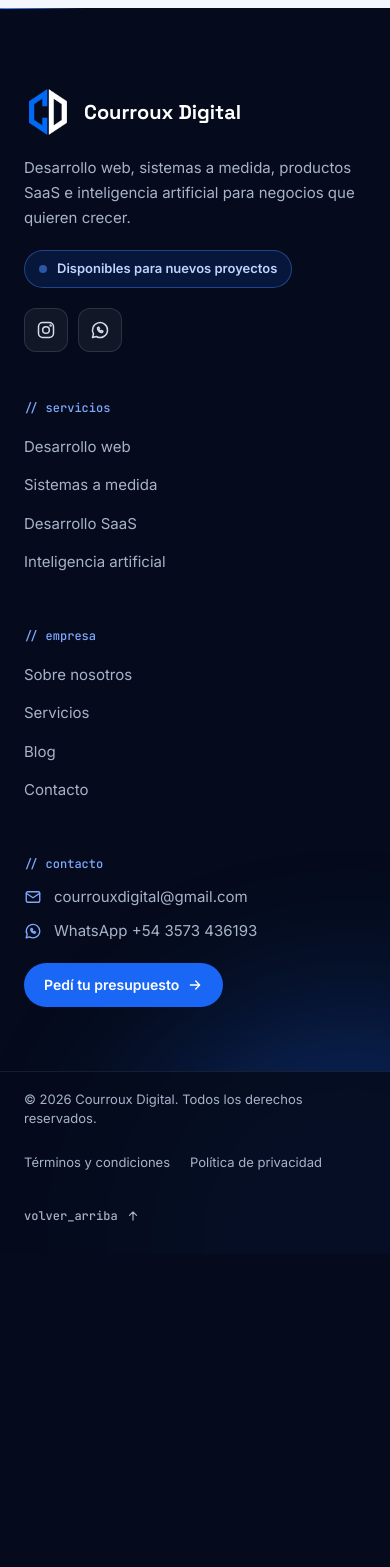
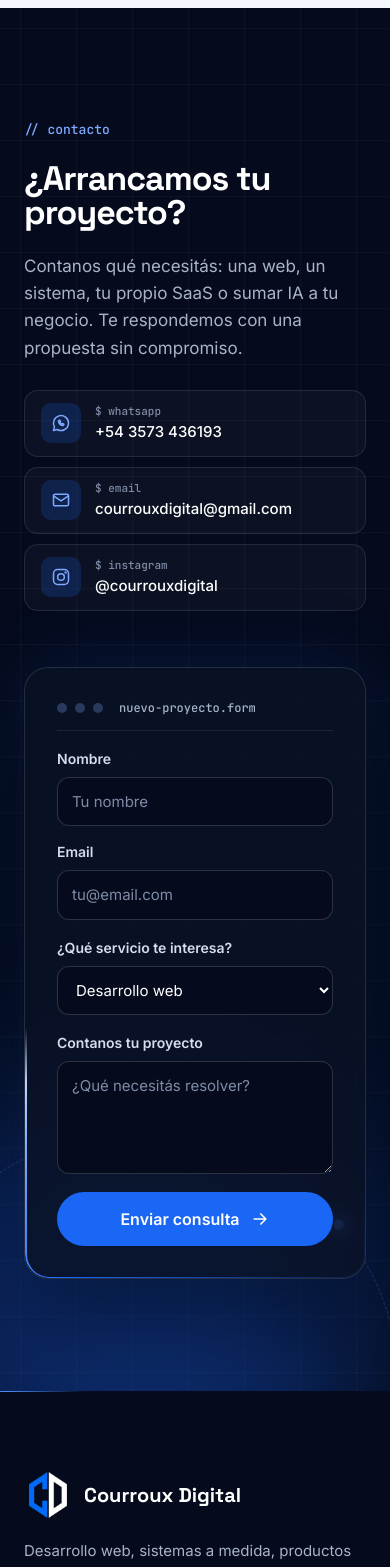
Before and after one commit to mattii95/cd-web, a Next.js app: page / in a window 390 px wide. Shown: the part 7060-8627 px from the top of the page. Before the commit the page ends 8314 px from the top, so only its background shows below. Built offline with nearby package versions, Linux system fonts and the light colour scheme.

Commit message:
feat: sección Contacto con formulario que abre WhatsApp

```diff
--- a/app/page.tsx
+++ b/app/page.tsx
@@ -1,5 +1,6 @@
 import { About } from "@/components/home/about";
 import { BlogPreview } from "@/components/home/blog-preview";
+import { Contact } from "@/components/home/contact";
 import { Hero } from "@/components/home/hero";
 import { Services } from "@/components/home/services";
 
@@ -10,6 +11,7 @@ export default function Home() {
       <About />
       <Services />
       <BlogPreview />
+      <Contact />
     </main>
   );
 }
--- /dev/null
+++ b/components/home/contact-form.tsx
@@ -0,0 +1,110 @@
+"use client";
+
+import type { FormEvent } from "react";
+import { ArrowRight } from "@/components/icons";
+import { services } from "@/lib/services";
+import { site } from "@/lib/site";
+
+const serviceOptions = [
+  ...services.map((s) => s.title),
+  "Todavía no lo sé",
+];
+
+const label = "flex flex-col gap-2 text-sm font-semibold text-text";
+const field =
+  "fx-input w-full min-h-12 rounded-xl border border-white/[0.16] bg-background px-3.5 py-[13px] text-[15px] font-normal text-white";
+
+export function ContactForm() {
+  // Sin backend: arma el mensaje y abre WhatsApp en una pestaña nueva.
+  function handleSubmit(e: FormEvent<HTMLFormElement>) {
+    e.preventDefault();
+    const data = new FormData(e.currentTarget);
+    const name = String(data.get("name") ?? "").trim();
+    const email = String(data.get("email") ?? "").trim();
+    const service = String(data.get("service") ?? "");
+    const message = String(data.get("message") ?? "").trim();
+
+    const text = [
+      `Hola, soy ${name}.`,
+      `Email: ${email}`,
+      `Servicio: ${service}`,
+      "",
+      message,
+    ].join("\n");
+
+    window.open(
+      `https://wa.me/${site.whatsapp}?text=${encodeURIComponent(text)}`,
+      "_blank",
+      "noopener,noreferrer",
+    );
+  }
+
+  return (
+    <form
+      onSubmit={handleSubmit}
+      className="fx-beam relative flex flex-col gap-[18px] rounded-3xl border border-white/[0.12] bg-surface-3/85 p-8 shadow-[0_40px_80px_rgba(0,0,0,0.45),0_0_80px_rgba(26,102,245,0.18)]"
+    >
+      <div className="flex items-center gap-2 border-b border-white/[0.08] pb-3.5 font-mono text-xs text-text-muted">
+        <span className="size-2.5 rounded-full bg-border-strong" />
+        <span className="size-2.5 rounded-full bg-border-strong" />
+        <span className="size-2.5 rounded-full bg-border-strong" />
+        <span className="ml-2">nuevo-proyecto.form</span>
+      </div>
+
+      <div className="grid grid-cols-[repeat(auto-fit,minmax(min(100%,180px),1fr))] gap-4">
+        <label className={label}>
+          Nombre
+          <input
+            className={field}
+            type="text"
+            name="name"
+            placeholder="Tu nombre"
+            autoComplete="name"
+            required
+          />
+        </label>
+        <label className={label}>
+          Email
+          <input
+            className={field}
+            type="email"
+            name="email"
+            placeholder="tu@email.com"
+            autoComplete="email"
+            required
+          />
+        </label>
+      </div>
+
+      <label className={label}>
+        ¿Qué servicio te interesa?
+        <select className={field} name="service" defaultValue={serviceOptions[0]}>
+          {serviceOptions.map((option) => (
+            <option key={option} value={option}>
+              {option}
+            </option>
+          ))}
+        </select>
+      </label>
+
+      <label className={label}>
+        Contanos tu proyecto
+        <textarea
+          className={`${field} resize-y`}
+          name="message"
+          rows={4}
+          placeholder="¿Qué necesitás resolver?"
+          required
+        />
+      </label>
+
+      <button
+        type="submit"
+        className="fx-btn inline-flex min-h-[52px] cursor-pointer items-center justify-center gap-2.5 rounded-full border-0 bg-accent px-6 py-[15px] text-base font-semibold text-white"
+      >
+        Enviar consulta
+        <ArrowRight />
+      </button>
+    </form>
+  );
+}
--- /dev/null
+++ b/components/home/contact.tsx
@@ -0,0 +1,102 @@
+import type { ComponentType } from "react";
+import { Instagram, Mail, WhatsApp } from "@/components/icons";
+import { ContactForm } from "@/components/home/contact-form";
+import { site } from "@/lib/site";
+
+type Channel = {
+  command: string;
+  value: string;
+  href: string;
+  Icon: ComponentType;
+  external?: boolean;
+};
+
+const channels: Channel[] = [
+  {
+    command: "$ whatsapp",
+    value: site.whatsappDisplay,
+    href: `https://wa.me/${site.whatsapp}`,
+    Icon: WhatsApp,
+    external: true,
+  },
+  {
+    command: "$ email",
+    value: site.email,
+    href: `mailto:${site.email}`,
+    Icon: Mail,
+  },
+  {
+    command: "$ instagram",
+    value: `@${site.instagram}`,
+    href: `https://instagram.com/${site.instagram}`,
+    Icon: Instagram,
+    external: true,
+  },
+];
+
+export function Contact() {
+  return (
+    <section
+      id="contacto"
+      className="relative overflow-hidden bg-background px-6 py-28 text-white"
+    >
+      <div
+        aria-hidden="true"
+        className="fx-grid absolute inset-0 bg-[linear-gradient(rgba(255,255,255,0.035)_1px,transparent_1px),linear-gradient(90deg,rgba(255,255,255,0.035)_1px,transparent_1px)] bg-[size:56px_56px]"
+      />
+      <div
+        aria-hidden="true"
+        className="fx-orb fx-orb2 -bottom-55 -left-45 size-[520px] bg-accent/35"
+      />
+      <div
+        aria-hidden="true"
+        className="fx-ring absolute -bottom-65 -left-30 size-[520px] rounded-full border border-dashed border-accent-light/35"
+      >
+        <span className="absolute -top-[5px] left-1/2 size-2.5 rounded-full bg-accent-light shadow-[0_0_16px_4px_rgba(77,139,255,0.8)]" />
+      </div>
+
+      <div className="relative mx-auto grid max-w-[1200px] grid-cols-[repeat(auto-fit,minmax(min(100%,440px),1fr))] items-center gap-14">
+        <div className="flex flex-col gap-[22px]">
+          <span className="font-mono text-[13px] font-medium text-accent-soft">
+            {"// contacto"}
+          </span>
+          <h2 className="m-0 font-display text-[clamp(34px,4.2vw,56px)] leading-[1.02] font-bold tracking-[-0.03em]">
+            ¿Arrancamos tu proyecto?
+          </h2>
+          <p className="m-0 max-w-[460px] text-[17px] leading-[1.6] text-text-muted">
+            Contanos qué necesitás: una web, un sistema, tu propio SaaS o sumar
+            IA a tu negocio. Te respondemos con una propuesta sin compromiso.
+          </p>
+
+          <ul className="m-0 mt-1.5 flex list-none flex-col gap-2.5 p-0">
+            {channels.map(({ command, value, href, Icon, external }) => (
+              <li key={command}>
+                <a
+                  href={href}
+                  {...(external
+                    ? { target: "_blank", rel: "noopener noreferrer" }
+                    : {})}
+                  className="fx-card flex min-h-16 items-center gap-3.5 rounded-[14px] border border-white/10 bg-white/[0.03] px-4 py-3 text-white no-underline"
+                >
+                  <span className="fx-icon flex size-10 flex-none items-center justify-center rounded-[10px] bg-accent/20 text-accent-soft">
+                    <Icon />
+                  </span>
+                  <span className="flex min-w-0 flex-col gap-0.5">
+                    <span className="font-mono text-[11px] text-text-subtle">
+                      {command}
+                    </span>
+                    <span className="truncate text-[15px] font-medium">{value}</span>
+                  </span>
+                </a>
+              </li>
+            ))}
+          </ul>
+        </div>
+
+        <div className="fx-reveal">
+          <ContactForm />
+        </div>
+      </div>
+    </section>
+  );
+}
```
